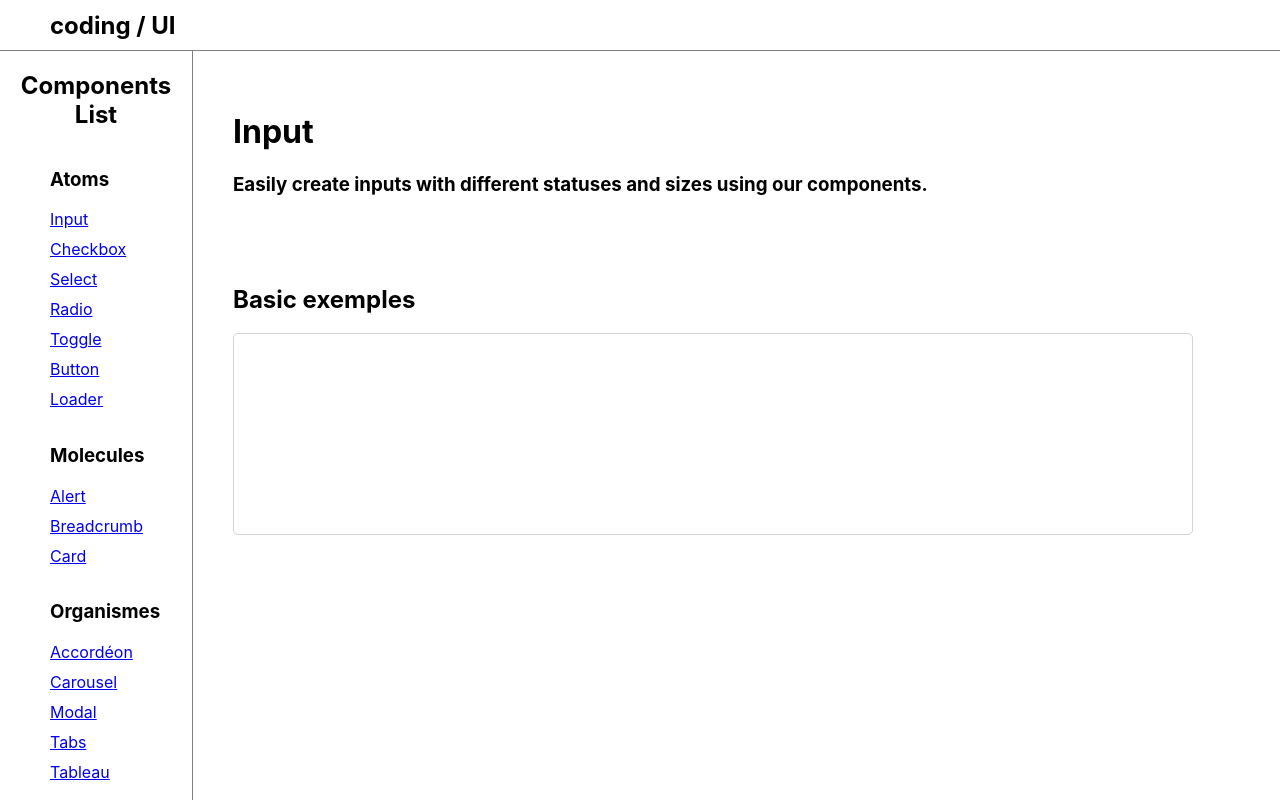
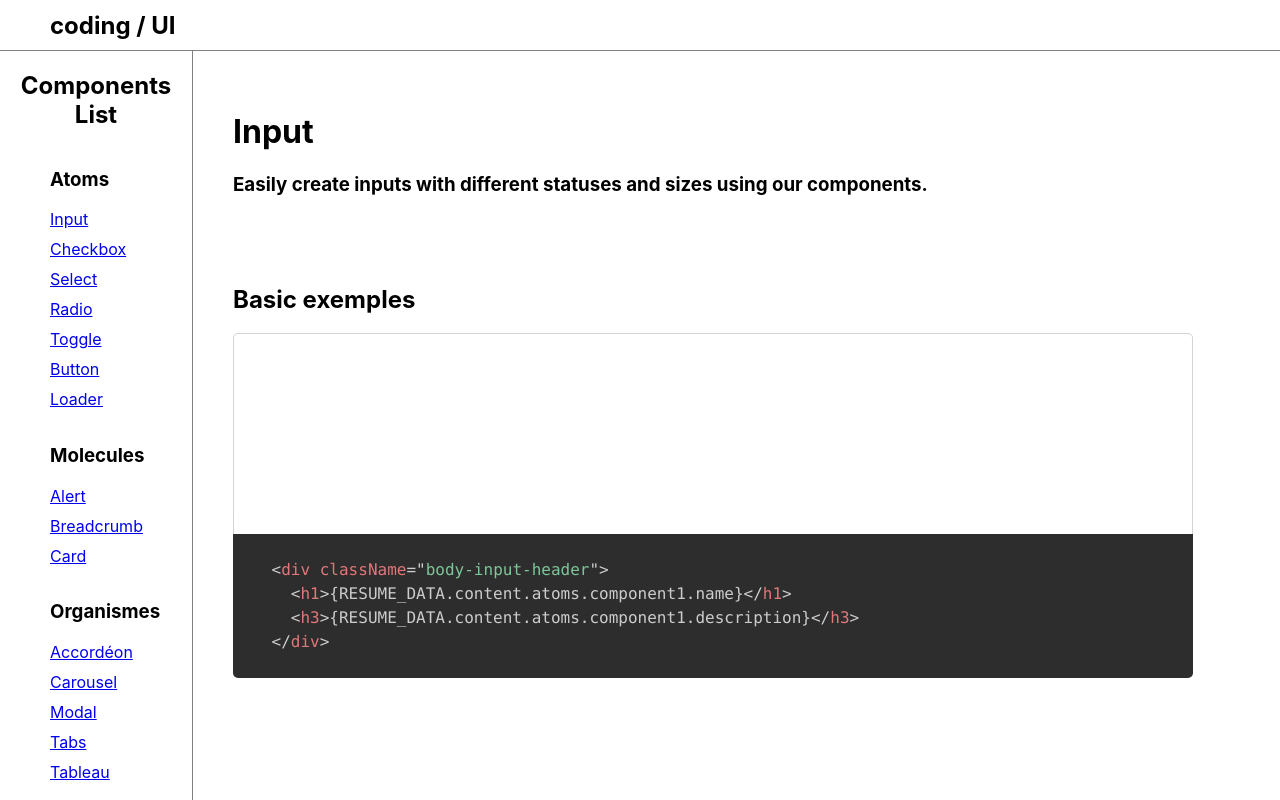
Before and after one commit to SukiTsu/library_react, a React (Vite) app in the folder lib_module/: page /atoms/input in a window 1280 px wide. Shown: the top 800 px of the page. Built offline with nearby package versions, Linux system fonts and the light colour scheme.

Commit message:
ajout balise code + css dans page input

```diff
--- a/lib_module/src/assets/css/pages/input.css
+++ b/lib_module/src/assets/css/pages/input.css
@@ -9,15 +9,30 @@
     margin: 40px 0 0 40px;
     width: 75%;
 }
-.body-input-header{
-
-}
 .body-input-text{
     margin-top: 50px;
 }
 
 .example-component{
     height: 200px;
-    border: 1.5px solid rgba(128, 128, 128, 0.337);
-    border-radius: 5px;
+    border: solid rgba(128, 128, 128, 0.337);
+    border-width: 1.5px 1.5px 0 1.5px;
+    border-top-left-radius: 5px;
+    border-top-right-radius: 5px;
+    border-bottom-left-radius: 0;
+    border-bottom-right-radius: 0;
+    margin: 0;
 }
+pre {
+    margin: 0 !important;
+    padding: 0 !important;
+    border-top-left-radius: 0;
+    border-top-right-radius: 0;
+    border-bottom-left-radius: 5px;
+    border-bottom-right-radius: 5px;
+}
+
+.language-html {
+    margin: 0 !important;
+    padding: 0 !important;
+}
--- a/lib_module/src/pages/components/atoms/input/input.tsx
+++ b/lib_module/src/pages/components/atoms/input/input.tsx
@@ -3,8 +3,21 @@ import { RESUME_DATA } from "../../../../data/data";
 
 import Navbar from "../../../../components/presentation/Navbar";
 import Sidebar from "../../../../components/presentation/Sidebar";
+import Prism from "prismjs";
+import { useEffect } from "react";
 
 export default function Input() {
+  useEffect(() => {
+    Prism.highlightAll();
+  }, []);
+
+  const htmlSnippet = `
+    &lt;div className="body-input-header"&gt;<br/>
+    &nbsp;&nbsp;&lt;h1&gt;&#123;RESUME_DATA.content.atoms.component1.name&#125;&lt;/h1&gt;<br/>
+    &nbsp;&nbsp;&lt;h3&gt;&#123;RESUME_DATA.content.atoms.component1.description&#125;&lt;/h3&gt;<br/>
+    &lt;/div&gt;
+  `;
+
   return (
     <div>
       <Navbar />
@@ -18,6 +31,13 @@ export default function Input() {
           <div className="body-input-text">
             <h2>{RESUME_DATA.content.atoms.component1.presentation.title}</h2>
             <div className="example-component"></div>
+            <pre>
+              <code
+                className="language-html line-numbers"
+                data-prismjs-copy="Copy the HTML snippet!"
+                dangerouslySetInnerHTML={{ __html: htmlSnippet }}
+              ></code>
+            </pre>
           </div>
         </div>
       </div>
```
